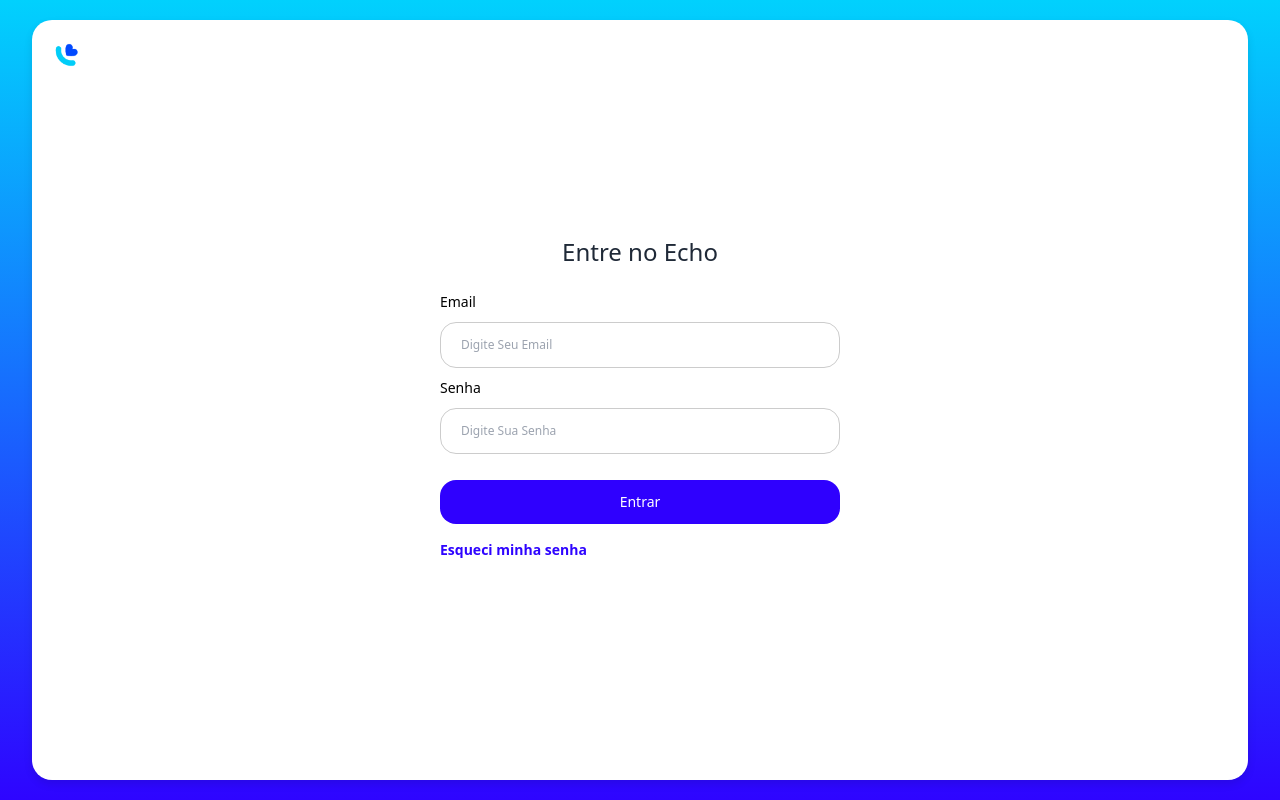
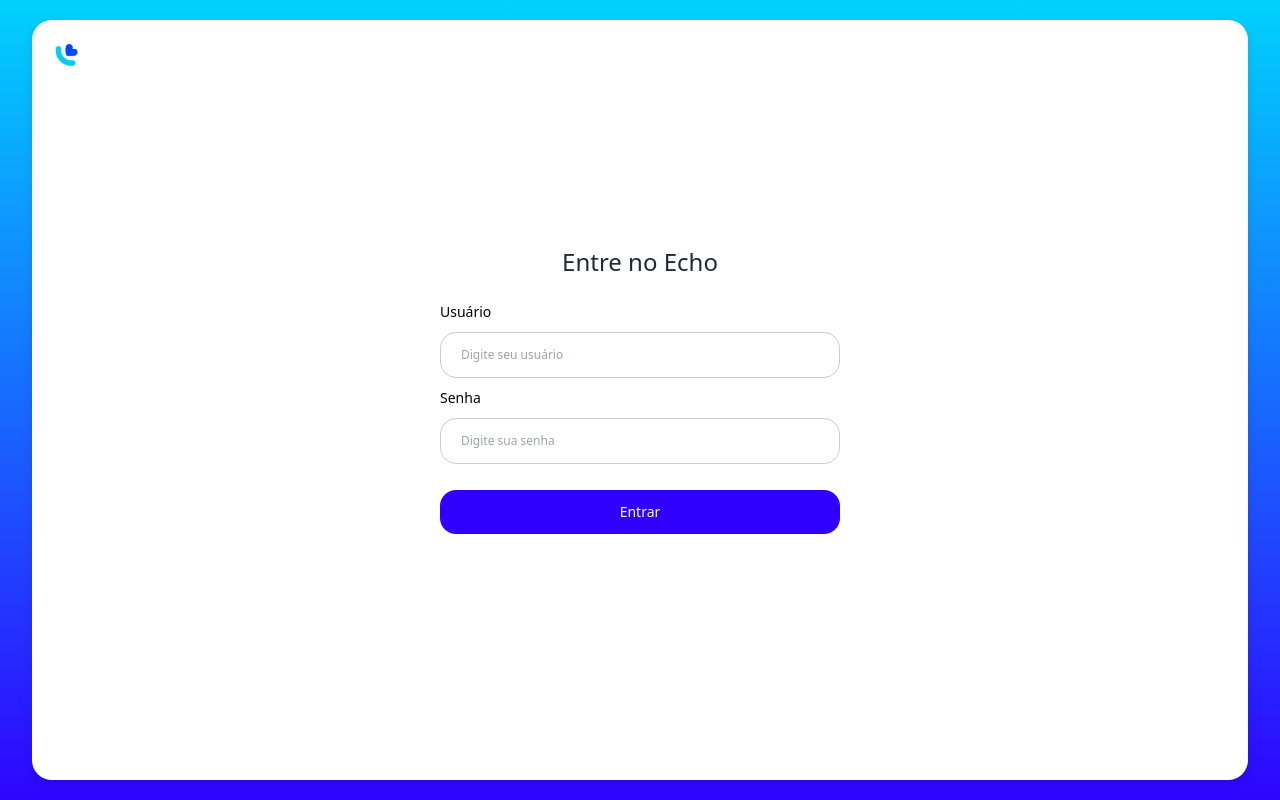
Before and after one commit to sounuv/echo_frontend, a Next.js app: page / in a window 1280 px wide. Built offline with nearby package versions, Linux system fonts and the light colour scheme.

Commit message:
Integração com o back-end - Login

```diff
--- a/package.json
+++ b/package.json
@@ -10,11 +10,13 @@
   },
   "dependencies": {
     "@prisma/client": "^6.3.1",
+    "axios": "^1.8.1",
     "heart": "file:",
     "lucide-react": "^0.475.0",
     "next": "15.1.6",
     "react": "^19.0.0",
-    "react-dom": "^19.0.0"
+    "react-dom": "^19.0.0",
+    "request": "^2.88.2"
   },
   "devDependencies": {
     "@types/node": "^20",
--- /dev/null
+++ b/src/app/api/login/route.js
@@ -0,0 +1,30 @@
+// app/api/login/route.js
+
+export async function POST(req) {
+  const { username, password } = await req.json();
+
+  try {
+    const response = await fetch("http://172.233.20.225/api/v1/login", {
+      method: "POST",
+      headers: {
+        "Accept": "*/*",
+        "Content-Type": "application/json",
+      },
+      body: JSON.stringify({ username, password }),
+    });
+
+    if (!response.ok) {
+      return new Response(JSON.stringify({ message: "Erro ao fazer login" }), { status: response.status });
+    }
+
+    const data = await response.json();
+    const token = data.access_token;
+
+    // Retorna o token para o front-end
+    return new Response(JSON.stringify({ token }), { status: 200 });
+
+  } catch (error) {
+    console.error("Erro ao fazer login:", error);
+    return new Response(JSON.stringify({ message: "Erro ao fazer login" }), { status: 500 });
+  }
+}
--- a/src/app/page.tsx
+++ b/src/app/page.tsx
@@ -5,77 +5,69 @@
 
 export default function Login() {
   const router = useRouter();
-  const [form, setForm] = useState({ email: "", password: "" });
+  const [form, setForm] = useState({ username: "", password: "" });
   const [error, setError] = useState(false);
   const [success, setSuccess] = useState(false);
-  const [showModal, setShowModal] = useState(false);
 
-  // Captura os valores digitados nos inputs
   const handleChange = (e: React.ChangeEvent<HTMLInputElement>) => {
     setForm({ ...form, [e.target.id]: e.target.value });
   };
 
-  // Realiza o login com a API
   const handleLogin = async (e: React.FormEvent) => {
     e.preventDefault();
     setError(false);
     setSuccess(false);
 
     try {
-      const response = await fetch('http://172.233.20.225/api/auth/login', {
-        method: 'POST',
+      const response = await fetch("/api/login", {
+        method: "POST",
         headers: {
-          'Accept': '/',
-          'Content-Type': 'application/json'
+          "Accept": "/",
+          "Content-Type": "application/json",
         },
         body: JSON.stringify({
-          "username": form.email, // Usando o email como username
-          "password": form.password
-        })
+          username: form.username,
+          password: form.password,
+        }),
       });
 
+      if (response.status === 401) {
+        setError(true);
+        setTimeout(() => setError(false), 4000);
+        return;
+      }
+
+
       if (!response.ok) {
-        throw new Error('Erro ao fazer login');
+        throw new Error("Erro ao fazer login");
       }
 
       const data = await response.json();
-      const token = data.token; // Armazena o token
+      const token = data.token;
 
-      // Armazenar o token de forma segura (ex: sessionStorage)
-      sessionStorage.setItem('token', token);
+      sessionStorage.setItem("token", token);
 
       setSuccess(true);
       setTimeout(() => {
         setSuccess(false);
         router.push("/chat");
       }, 2000);
-
     } catch (error) {
-      console.error('Erro ao fazer login:', error);
+      console.error("Erro ao fazer login:", error);
       setError(true);
       setTimeout(() => setError(false), 4000);
     }
   };
 
-  const handleForgotPassword = () => {
-    setShowModal(true);
-  };
-
-  const closeModal = () => {
-    setShowModal(false);
-  };
-
   return (
     <div className="container">
-        {/* Alerta de erro */}
       {error && (
         <div className="fixed top-4 left-1/2 transform -translate-x-1/2 bg-red-900 text-red-200 p-4 rounded-md shadow-lg">
-            <strong>⚠️ O email ou senha estão incorretos.</strong>
+          <strong>⚠️ O usuário ou senha estão incorretos</strong>
           <p>Verifique os dados e tente novamente.</p>
         </div>
       )}
 
-        {/* Alerta de sucesso */}
       {success && (
         <div className="fixed top-4 left-1/2 transform -translate-x-1/2 bg-green-900 text-green-200 p-4 rounded-md shadow-lg">
           <strong>✅ Você agora está logado.</strong>
@@ -89,12 +81,12 @@
         </div>
         <form onSubmit={handleLogin}>
           <div className="form-group">
-              <label htmlFor="email">Email</label>
+            <label htmlFor="username">Usuário</label>
             <input
-                type="email"
-                id="email"
-                placeholder="Digite Seu Email"
-                value={form.email}
+              type="text"
+              id="username"
+              placeholder="Digite seu usuário"
+              value={form.username}
               onChange={handleChange}
             />
           </div>
@@ -103,25 +95,14 @@
             <input
               type="password"
               id="password"
-                placeholder="Digite Sua Senha"
+              placeholder="Digite sua senha"
               value={form.password}
               onChange={handleChange}
             />
           </div>
           <button type="submit">Entrar</button>
         </form>
-          <label className="forgot-password" onClick={handleForgotPassword}>Esqueci minha senha</label>
       </div>
-        {showModal && (
-          <div className="fixed top-0 left-0 w-full h-full bg-black bg-opacity-50 flex justify-center items-center">
-            <div className="bg-white p-6 rounded-md">
-              <p>Entre em contato com seu administrador para recuperar a senha.</p>
-              <button onClick={closeModal} className="mt-4 bg-#2e04ff hover:bg-blue-500 text-white font-bold">
-                Fechar
-              </button>
-            </div>
-          </div>
-        )}
     </div>
   );
 }
```
Also changed, not shown: 1 other file (tests, documents, lock files or other folders). Lines whose indentation alone changed are shown as unchanged.
